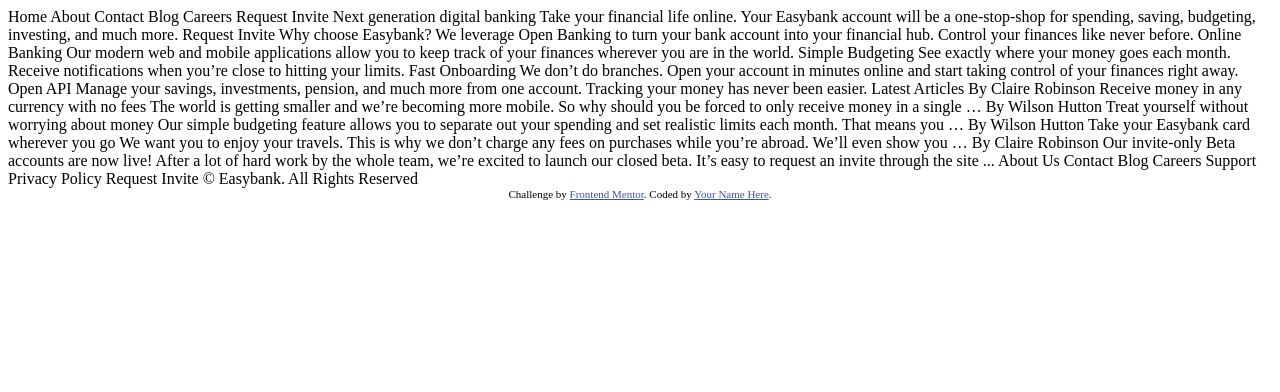
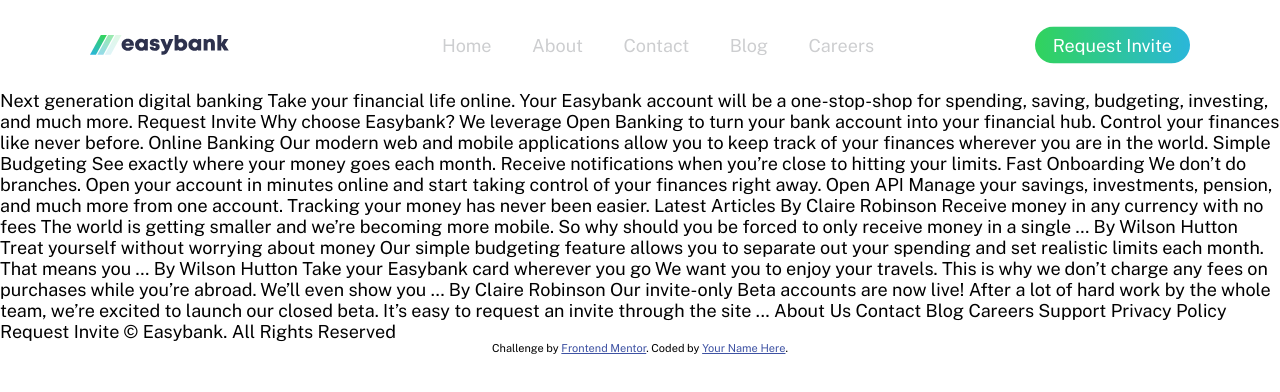
Before and after one commit to haroldseo/easybank-landing-page, a plain HTML site: page index.html in a window 1280 px wide. Drawn offline with nearby package versions, Linux system fonts and the light colour scheme.

Commit message:
added navbar and css page

```diff
--- /dev/null
+++ b/css/styles.css
@@ -0,0 +1,70 @@
+@import url('https://fonts.googleapis.com/css?family=Public+Sans&display=swap');
+
+body {
+    margin: 0;
+    font-size: 18px;
+    font-family: 'Public Sans', sans-serif;
+    font-weight: 300;
+}
+
+/* Header */
+
+#header {
+    background-color: white;
+    height: 5em;
+    width: 100%;
+    left: 0;
+    top: 0;
+    position: relative;
+}
+
+    #header .logo {
+        top: 50%;
+        left: 5em;
+        margin: 0;
+        padding: 0;
+        transform: translateY(-50%);
+        position: absolute;
+    }
+
+    #header .navbar {
+        top: 50%;
+        left: 50%;
+        transform: translate(-50%, -50%);
+		position: absolute;
+    }
+
+        #header .navbar > ul {
+            list-style: none;
+            margin: 0;
+            padding: 0;
+        }
+
+            #header .navbar > ul > li {
+                display: inline-block;
+                margin-left: 2em;
+                padding-left: 0;
+            }
+
+                #header .navbar > ul > li a {
+                    color: #cdced0;
+                    text-decoration: none;
+                }
+
+    #header button {
+        background-image: linear-gradient(to right, hsl(136, 65%, 51%), hsl(192, 70%, 51%));
+        color: white;
+        font-size: 18px;
+        font-family: 'Public Sans', sans-serif;
+        font-weight: 300;
+        top: 50%;
+        right: 5em;
+        padding: 8px 18px;
+        border: 0px;
+        border-radius: 30px;
+        transform: translateY(-50%);
+        position: absolute;
+    }
+
+.attribution { font-size: 11px; text-align: center; }
+.attribution a { color: hsl(228, 45%, 44%); }
--- a/index.html
+++ b/index.html
@@ -3,27 +3,24 @@
 <head>
   <meta charset="UTF-8">
   <meta name="viewport" content="width=device-width, initial-scale=1.0"> <!-- displays site properly based on user's device -->
-
+  <title>Frontend Mentor | Easybank landing page</title>
   <link rel="icon" type="image/png" sizes="32x32" href="./images/favicon-32x32.png">
-
-  <title>Frontend Mentor | Easybank landing page</title>
-
-  <!-- Feel free to remove these styles or customise in your own stylesheet 👍 -->
-  <style>
-    .attribution { font-size: 11px; text-align: center; }
-    .attribution a { color: hsl(228, 45%, 44%); }
-  </style>
+  <link rel="stylesheet" href="css/styles.css">
 </head>
 <body>
-
-  Home
-  About
-  Contact
-  Blog
-  Careers
-
-  Request Invite
-
+  <header id="header">
+    <a href="#"><img src="images/logo.svg" class="logo" alt=""></a>
+    <nav class="navbar">
+      <ul>
+        <li><a href="#">Home</a></li>
+        <li><a href="#">About</a></li>
+        <li><a href="#">Contact</a></li>
+        <li><a href="#">Blog</a></li>
+        <li><a href="#">Careers</a></li>
+      </ul>
+    </nav>
+    <button>Request Invite</button>
+  </header>
   <!-------------------------------------------->
 
   Next generation digital banking
```
